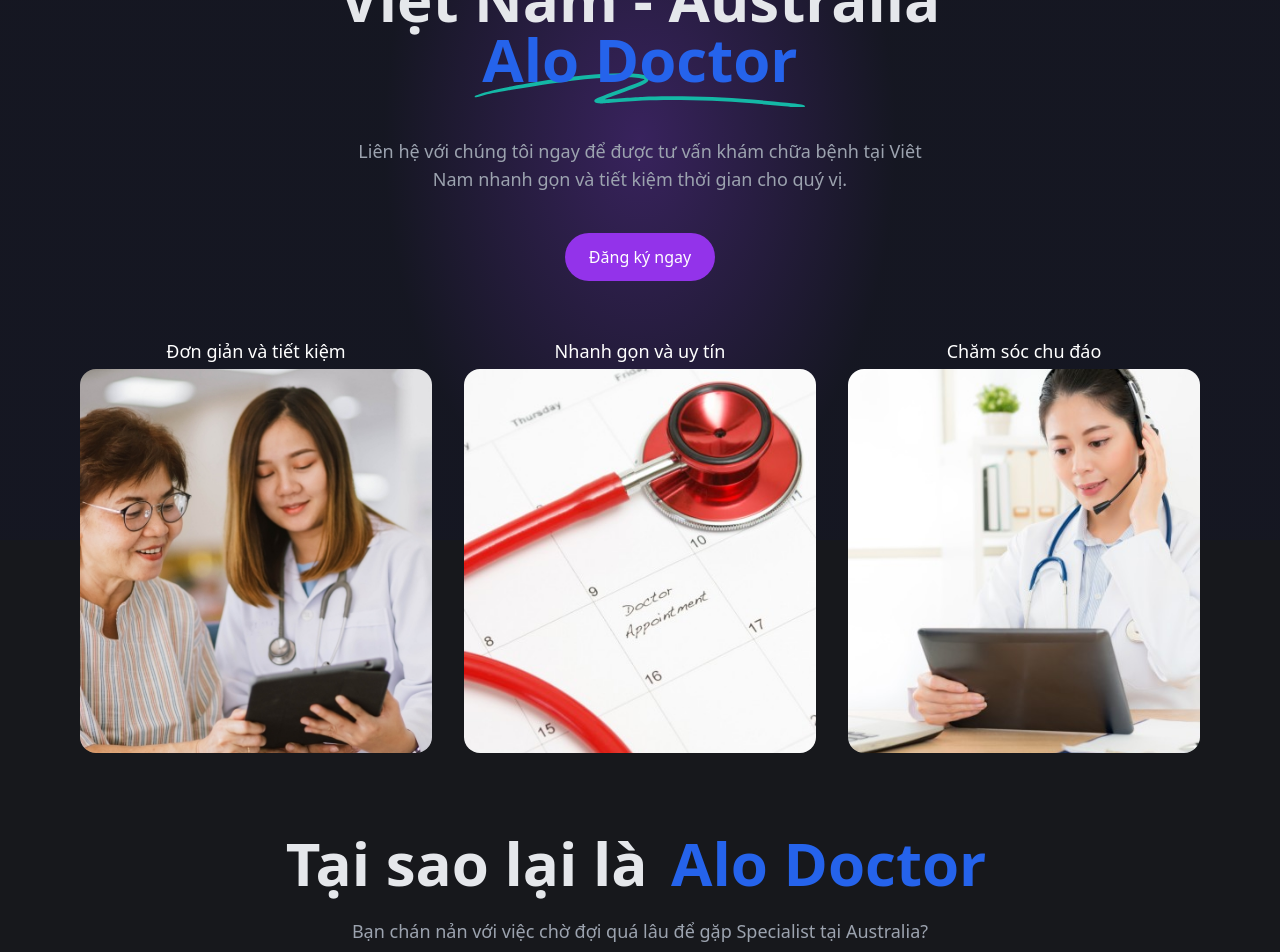
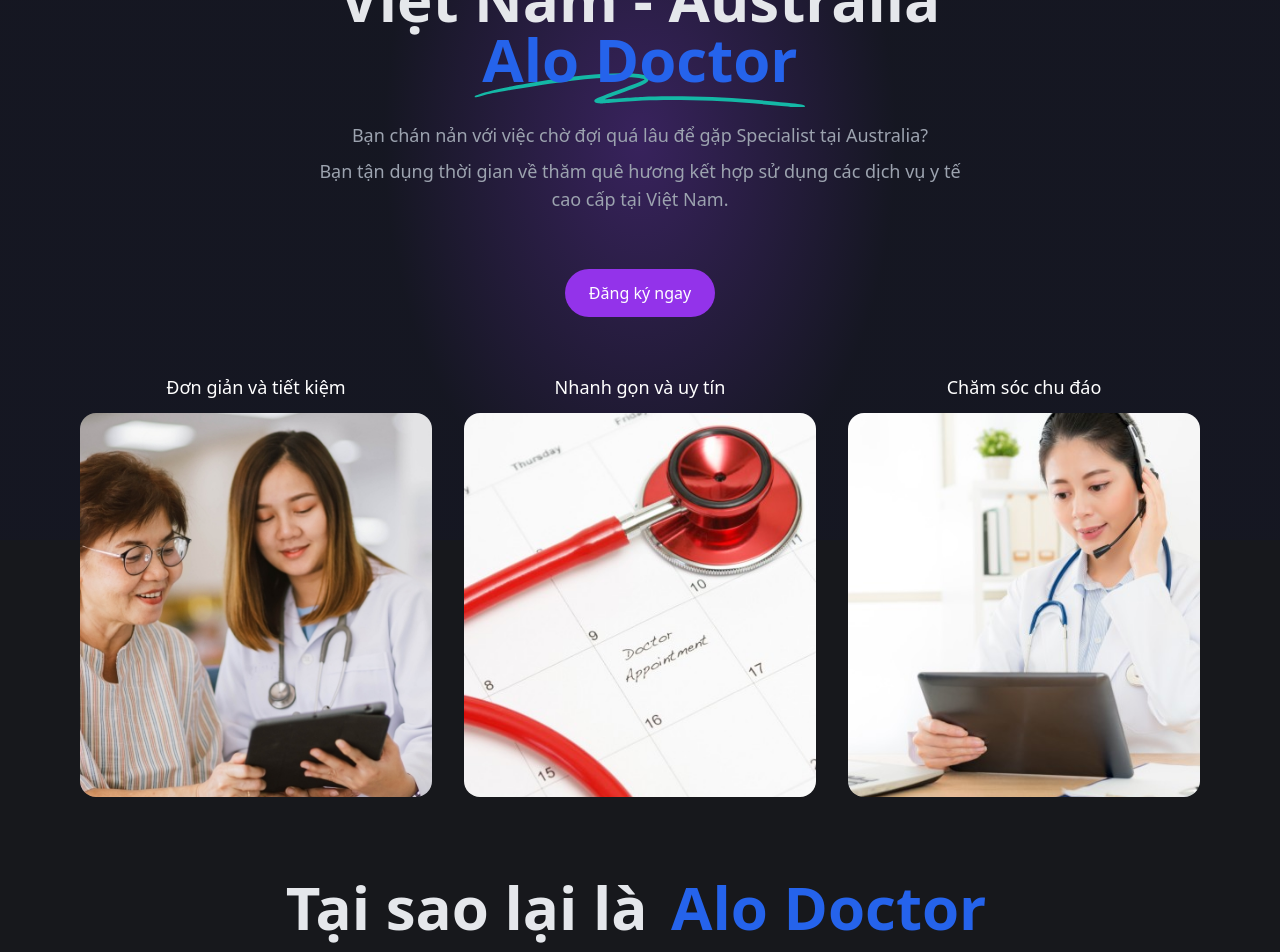
Before and after one commit to nddung2812/AloDoctor, a Next.js app: page / in a window 1280 px wide. Shown: the part 260-1212 px from the top of the page. Built offline with nearby package versions, Linux system fonts and the light colour scheme.

Commit message:
test homepage

```diff
--- a/app/page.tsx
+++ b/app/page.tsx
@@ -17,9 +17,13 @@
             <span className="relative mx-2">Alo Doctor</span>
           </span>{" "}
         </h1>
-        <h2 className="mx-auto mt-12 max-w-xl text-lg sm:text-gray-400  text-gray-400 leading-7">
-          Liên hệ với chúng tôi ngay để được tư vấn khám chữa bệnh tại Viêt Nam nhanh gọn và tiết kiệm thời gian cho quý vị.
+        <h2 className="mx-auto mt-8 max-w-2xl text-lg sm:text-gray-400  text-gray-400 leading-7">
+          Bạn chán nản với việc chờ đợi quá lâu để gặp Specialist tại Australia?
         </h2>
+        <h2 className="mx-auto mt-2 mb-4 max-w-2xl text-lg sm:text-gray-400  text-gray-400 leading-7">
+          Bạn tận dụng thời gian về thăm quê hương kết hợp sử dụng các dịch vụ y tế cao cấp tại Việt Nam.
+        </h2>
+
         <Link
           className="bg-purple-600 rounded-full text-white font-medium px-6 py-3 sm:mt-10 mt-8 hover:bg-purple-500 transition"
           href="/register"
@@ -30,7 +34,7 @@
           <div className="flex flex-col space-y-10 mt-4 mb-16">
             <div className="flex sm:space-x-8 sm:flex-row flex-col">
               <Link href="#main-content">
-                <h2 className="mb-1 font-medium text-lg">Đơn giản và tiết kiệm</h2>
+                <h2 className="mb-3 font-medium text-lg">Đơn giản và tiết kiệm</h2>
                 <Image
                   alt="khám bệnh đơn giản"
                   src="/Doctor1.jpg"
@@ -40,7 +44,7 @@
                 />
               </Link>
               <Link href="#main-content" className="sm:mt-0 mt-8">
-                <h2 className="mb-1 font-medium text-lg">Nhanh gọn và uy tín</h2>
+                <h2 className="mb-3 font-medium text-lg">Nhanh gọn và uy tín</h2>
                 <Image
                   alt="Khám bênh nhanh gọn uy tín"
                   width={400}
@@ -50,7 +54,7 @@
                 />
               </Link>
               <Link href="#main-content" className="sm:mt-0 mt-8">
-                <h2 className="mb-1 font-medium text-lg">Chăm sóc chu đáo</h2>
+                <h2 className="mb-3 font-medium text-lg">Chăm sóc chu đáo</h2>
                 <Image
                   alt="Khám bệnh chu đáo"
                   width={400}
@@ -69,11 +73,8 @@
               <span className="relative mx-2"> Alo Doctor</span>
             </span>
           </h2>
-          <h2 className="mx-auto mt-6 max-w-2xl text-lg sm:text-gray-400  text-gray-400 leading-7">
-            Bạn chán nản với việc chờ đợi quá lâu để gặp Specialist tại Australia?
-          </h2>
-          <h2 className="mx-auto mt-2 mb-4 max-w-2xl text-lg sm:text-gray-400  text-gray-400 leading-7">
-            Bạn tận dụng thời gian về thăm quê hương kết hợp sử dụng các dịch vụ y tế cao cấp tại Việt Nam.
+          <h2 className="mx-auto mt-12 max-w-xl text-lg sm:text-gray-400  text-gray-400 leading-7">
+            Liên hệ với chúng tôi ngay để được tư vấn khám chữa bệnh tại Viêt Nam nhanh gọn và tiết kiệm thời gian cho quý vị.
           </h2>
         </div>
         <WhyUs />
```
